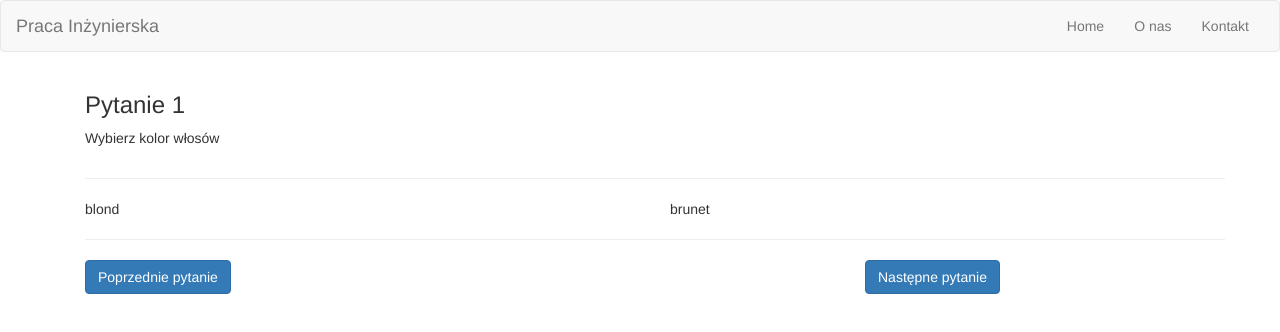
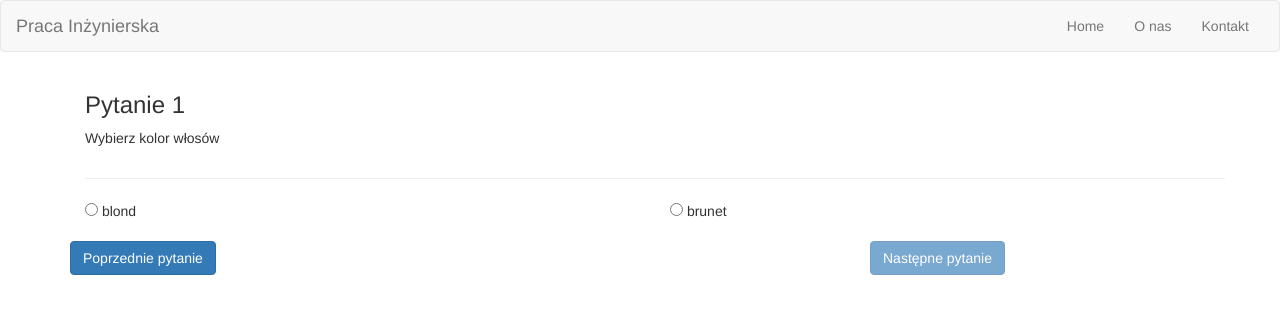
Before and after one commit to PracaInzynierska2023/PracaInzynierskaFront, an Angular app: page /test/1 in a window 1280 px wide. Shown: the top 332 px of the page. Built offline with nearby package versions, Linux system fonts and the light colour scheme.

Commit message:
feat: Question forms basic functionallity

```diff
--- a/src/app/app.module.ts
+++ b/src/app/app.module.ts
@@ -1,6 +1,7 @@
 import { NgModule } from '@angular/core';
 import { BrowserModule } from '@angular/platform-browser';
 import { AppRoutingModule } from './app-routing.module';
+import { ReactiveFormsModule } from '@angular/forms';
 
 import { AppComponent } from './app.component';
 import { HeaderComponent } from './header/header.component';
@@ -27,6 +28,7 @@ import { TestStartComponent } from './test-start/test-start.component';
   imports: [
     BrowserModule,
     AppRoutingModule,
+    ReactiveFormsModule,
   ],
   providers: [],
   bootstrap: [AppComponent]
--- a/src/app/question/question.component.html
+++ b/src/app/question/question.component.html
@@ -11,14 +11,20 @@
   </div>
   <hr>
   <div class="row">
-    <div
-      *ngFor="let answer of question?.answers"
-      class="col-md-6"
-    >
-    {{ answer }}
-    </div>
-  </div>
-  <hr>
+    <form [formGroup]="form" (ngSubmit)="onSubmit()">
+      <ng-container
+        *ngFor="let answer of question?.answers"
+      >
+        <div class="col-md-6">
+          <input
+
+          type="radio"
+          formControlName="options" [value]="answer">
+          {{ answer }}
+        </div>
+      </ng-container>
+      <div class="col-md-12"><br></div>
+
   <div class="row">
     <div class="col-md-4">
       <button
@@ -35,9 +41,13 @@
         class="btn btn-primary"
         *ngIf="question?.nextQuestionId !== -1"
         [routerLink]="['/test',question?.nextQuestionId]"
+        [disabled]="!form.valid"
         >
         Następne pytanie
       </button>
     </div>
   </div>
+    </form>
+  </div>
+
 </div>
--- a/src/app/question/question.component.ts
+++ b/src/app/question/question.component.ts
@@ -1,5 +1,8 @@
 import { Component, OnInit } from '@angular/core';
+import { FormGroup, FormControl, Validators } from '@angular/forms';
 import { ActivatedRoute } from '@angular/router';
+
+
 import { Question } from './question.model';
 import { QuestionService } from './question.service';
 
@@ -10,12 +13,23 @@ import { QuestionService } from './question.service';
 })
 export class QuestionComponent implements OnInit {
   question?: Question;
-
+  form: FormGroup = new FormGroup({
+    options: new FormControl('', Validators.required)
+  });
   constructor(private route: ActivatedRoute, private questionService: QuestionService) {}
 
   ngOnInit(): void {
     this.route.params.subscribe((params) => {
-      this.question = this.questionService.getQuestion(+params['id'])
+      this.question = {...this.questionService.getQuestion(+params['id'])}
+    });
+
+    this.form.valueChanges.subscribe(changes => {
+      this.question!.userAnswer = changes.options;
+      console.log(this.form.value);
     })
   }
+
+  onSubmit():void {
+    this.form.reset();
+  }
 }
--- a/src/app/question/question.model.ts
+++ b/src/app/question/question.model.ts
@@ -5,5 +5,6 @@ export class Question {
     public answers: string[],
     public previousQuestionId: number,
     public nextQuestionId: number,
+    public userAnswer?: string,
   ) {}
 }
```
Also changed, not shown: 1 other file (tests, documents, lock files or other folders).
